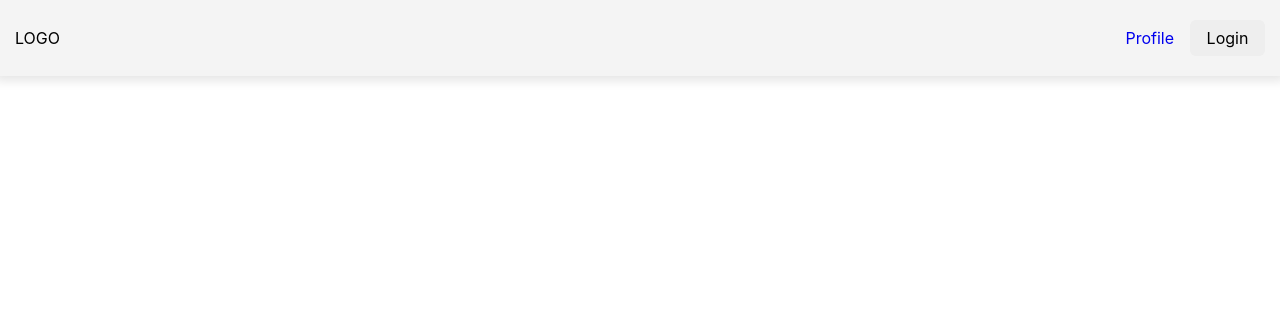
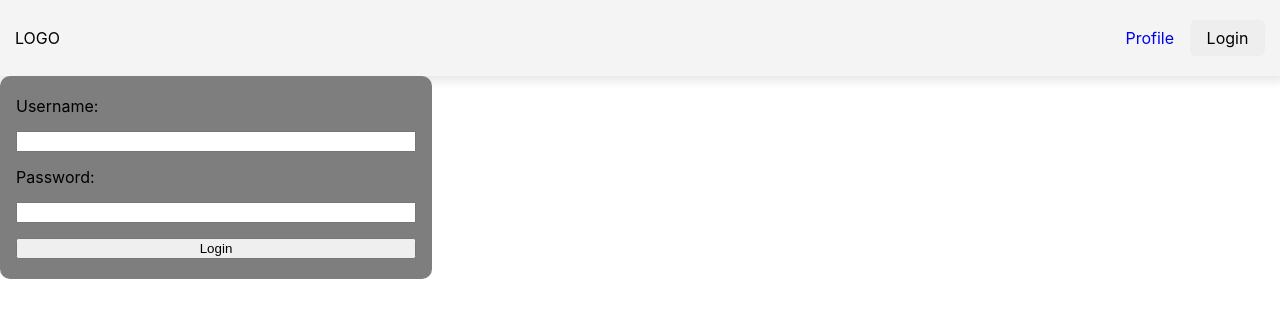
Before and after one commit to ArterOhm/Font-End-Project, a React (Vite) app: page /login in a window 1280 px wide. Before the commit this address had no page. Shown: the top 318 px of the page. Built offline with nearby package versions, Linux system fonts and the light colour scheme.

Commit message:
Login and Token

```diff
--- a/src/App.tsx
+++ b/src/App.tsx
@@ -3,6 +3,7 @@
 import Profile from "./pages/Profile"
 import Home from "./pages/Home"
 import PostDetail from "./pages/PostDetail"
+import Login from "./pages/Login"
 
 function App() {
   return (
@@ -12,6 +13,7 @@
     <Route path="/profile" element={<Profile />} />
     <Route path="/" element={<Home />} />
     <Route path="/post/" element={<PostDetail />} />
+    <Route path="/login" element={<Login />} />
   </Routes>
   </div>)
 
--- a/src/components/Navbar.tsx
+++ b/src/components/Navbar.tsx
@@ -11,7 +11,7 @@
             <NavLink className={({ isActive }) => (isActive ? classes.active : classes.inactive)} to="/profile">
               Profile
             </NavLink>
-            <NavLink className={classes.login} to="">Login</NavLink>
+            <NavLink className={classes.login} to="/login">Login</NavLink>
             </div>
         </div>
     )
--- a/src/main.tsx
+++ b/src/main.tsx
@@ -3,11 +3,14 @@
 import App from './App.tsx'
 import './index.css'
 import { BrowserRouter } from 'react-router-dom'
+import AuthProvider from './provifers/AuthProvider.tsx'
 
 ReactDOM.createRoot(document.getElementById('root')!).render(
   <React.StrictMode>
     <BrowserRouter>
+    <AuthProvider>
    <App />
+   </AuthProvider>
    </BrowserRouter>
   </React.StrictMode>,
 )
--- /dev/null
+++ b/src/pages/Login.module.css
@@ -0,0 +1,10 @@
+.loginForm {
+  display: flex;
+  flex-direction: column;
+  width: 400px;
+  height: auto;
+  background-color: rgb(126, 126, 126);
+  padding: 20px 16px;
+  border-radius: 10px;
+  gap: 15px;
+}
--- /dev/null
+++ b/src/pages/Login.tsx
@@ -0,0 +1,44 @@
+import { FormEvent, useState } from 'react'
+import classes from './Login.module.css'
+import { useAuth } from '../provifers/AuthProvider'
+import { useNavigate } from 'react-router'
+
+const Login = () => {
+  const { login } = useAuth()
+  const navigate = useNavigate()
+  const [username, setUsername] = useState<string>('')
+  const [password, setPassword] = useState<string>('')
+  const handleSubmit = async (e: FormEvent) => {
+    e.preventDefault()
+
+    try {
+      await login(username, password)
+      navigate('/')
+    } catch (err) {
+      console.log(err)
+    }
+  }
+  return (
+    <form className={classes.loginForm} onSubmit={handleSubmit}>
+      <label>Username:</label>
+      <input
+        type="text"
+        onChange={(e) => {
+          setUsername(e.target.value)
+        }}
+      />
+
+      <label>Password:</label>
+      <input
+        type="Password"
+        onChange={(e) => {
+          setPassword(e.target.value)
+        }}
+      />
+
+      <input type="submit" value="Login" />
+    </form>
+  )
+}
+
+export default Login
--- /dev/null
+++ b/src/provifers/AuthProvider.tsx
@@ -0,0 +1,51 @@
+import { ReactNode, createContext, useContext, useState } from 'react'
+import axios from 'axios'
+import { CredentialDTO, LoginDTO } from '../types/dto'
+
+interface IAuthProviderProps {
+  children: ReactNode
+}
+
+interface IAuthContextType {
+  isLoggedIn: boolean
+  username: string | null
+  logout: () => void
+  login: (username: string, password: string) => Promise<void>
+}
+
+const AuthContext = createContext<IAuthContextType | null>(null)
+
+export const useAuth = () => {
+  const context = useContext(AuthContext)
+
+  if (!context) throw new Error('useAuth must be used within AuthProvider') // check context by Null to Error
+
+  return context
+}
+const token = localStorage.getItem('token')
+const user = localStorage.getItem('username')
+
+const AuthProvider = ({ children }: IAuthProviderProps) => {
+  const [isLoggedIn, setIsLoggedin] = useState<boolean>(!!token)
+  const [username, setUsername] = useState<string | null>(user)
+  const login = async (username: string, password: string) => {
+    const loginBody: LoginDTO = { username, password }
+    try {
+      const res = await axios.post<CredentialDTO>('https://api.learnhub.thanayut.in.th/auth/login', loginBody, {
+        headers: { 'Content-Type': 'application/json' },
+      })
+      localStorage.setItem('token', res.data.accessToken)
+      localStorage.setItem('username', username)
+      setIsLoggedin(true)
+      setUsername(username)
+    } catch (err) {
+      throw new Error('Invalid username or password')
+    }
+  }
+  const logout = () => {
+    return localStorage.clear(), setIsLoggedin(false), setUsername(null)
+  }
+  return <AuthContext.Provider value={{ isLoggedIn, username, login, logout }}>{children}</AuthContext.Provider>
+}
+
+export default AuthProvider
```
Also changed, not shown: src/Hooks/usePost.tsx (added).
